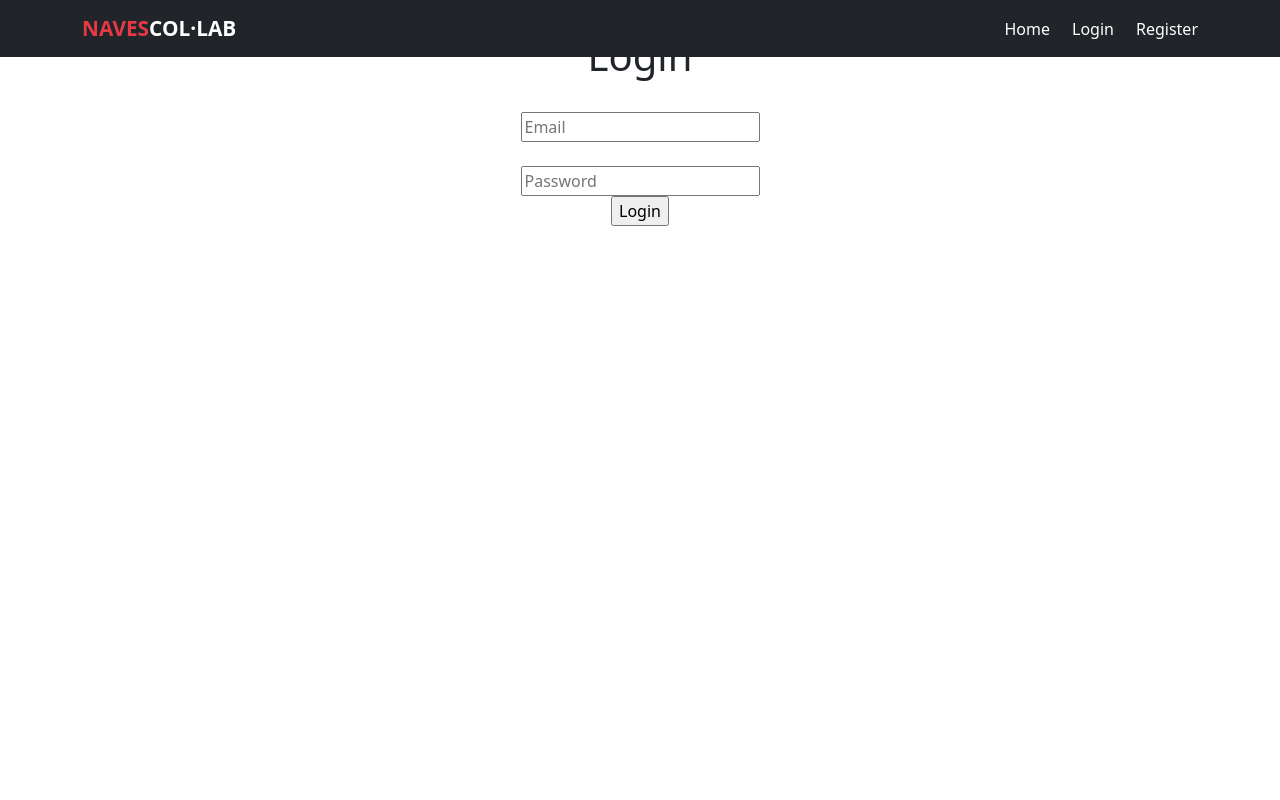
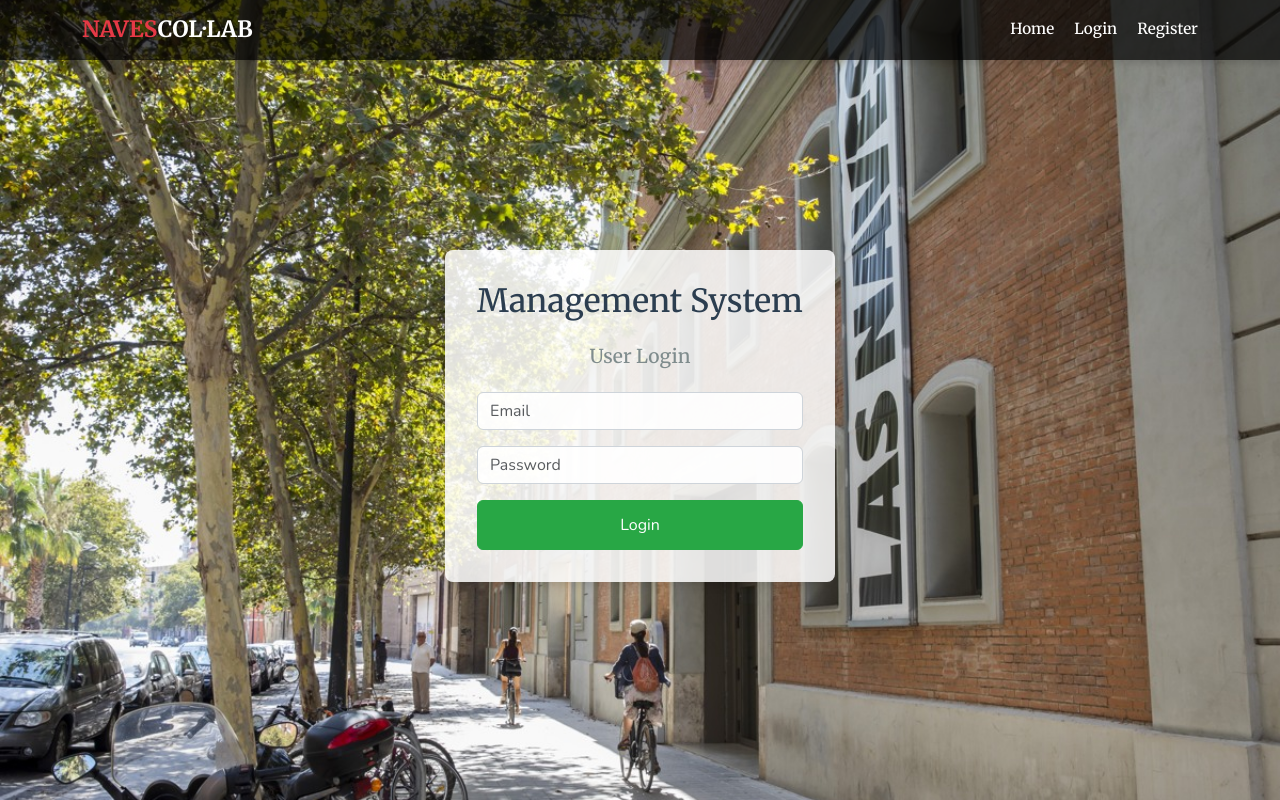
Before and after one commit to Davfernandezz/Naves-Frontend, a React (Vite) app: page /login in a window 1280 px wide. Built offline with nearby package versions, Linux system fonts and the light colour scheme.

Commit message:
feat: login and header design implemented

```diff
--- a/index.html
+++ b/index.html
@@ -6,6 +6,8 @@
     <meta name="viewport" content="width=device-width, initial-scale=1.0" />
     <link href="https://cdn.jsdelivr.net/npm/bootstrap@5.3.3/dist/css/bootstrap.min.css" rel="stylesheet"
     integrity="sha384-QWTKZyjpPEjISv5WaRU9OFeRpok6YctnYmDr5pNlyT2bRjXh0JMhjY6hW+ALEwIH" crossorigin="anonymous">
+    <link href="https://fonts.googleapis.com/css2?family=Merriweather:wght@500;700&display=swap" rel="stylesheet">
+    <link href="https://fonts.googleapis.com/css2?family=Nunito:wght@400;600;700&display=swap" rel="stylesheet">
     <title>Vite + React</title>
   </head>
   <body>
--- a/src/components/Header/Header.css
+++ b/src/components/Header/Header.css
@@ -4,10 +4,13 @@
     top: 0;
     left: 0;
     right: 0;
+    background-color: rgba(0, 0, 0, 0.7);
+    box-shadow: 0 4px 6px rgba(0, 0, 0, 0.1);
+    z-index: 999;
 }
 
 .navbar-brand {
-    font-size: 1.3rem;
+    font-size: 1.4rem;
     font-weight: bold;
     color: #ffffff;
     text-transform: uppercase;
@@ -24,13 +27,14 @@
 }
 
 .nav-item {
-    margin-left: 11px;
+    margin-left: 10px;
     color: #ffffff;
     cursor: pointer;
     transition: color 0.3s ease;
     display: block;
     text-decoration: none;
-    font-weight: 385;
+    font-weight: 400;
+    font-size: 0.95rem;
 }
 
 .nav-item:hover {
@@ -54,6 +58,7 @@
     .nav-item {
         margin-left: 0;
         margin-bottom: 5px;
+        font-size: 1rem;
     }
 
     .navbar-collapse {
@@ -66,3 +71,10 @@
 .red {
     color: #e63946;
 }
+
+
+@media (max-width: 1200px) {
+    .navbar-brand {
+        font-size: 1.2rem; /
+    }
+}
--- a/src/components/Header/Header.jsx
+++ b/src/components/Header/Header.jsx
@@ -20,7 +20,7 @@ export const Header = () => {
     );
 
     return (
-        <nav className="navbar navbar-expand-lg navbar-light bg-dark fixed-top">
+        <nav className="navbar navbar-expand-lg navbar-light fixed-top">
             <div className="container">
                 <a
                     className="navbar-brand"
@@ -71,12 +71,12 @@ export const Header = () => {
                                             <CSurfer path="/accessHistory" content="Access History" />
                                         </li>
                                         <li className="nav-item">
-                                            <CSurfer path="/administration" content="Administration" />
+                                            <CSurfer path="/administration" content="Admin" />
                                         </li>
                                     </>
                                 )}
                                 <li className="nav-item">
-                                    <div onClick={handleLogout}>
+                                    <div className="nav-item" onClick={handleLogout}>
                                         Logout
                                     </div>
                                 </li>
--- a/src/index.css
+++ b/src/index.css
@@ -7,3 +7,23 @@
   -webkit-font-smoothing: antialiased;
   -moz-osx-font-smoothing: grayscale;
 }
+
+body {
+  font-family: 'Merriweather', serif;
+  margin: 0;
+  padding:  0;
+  display: flex;
+  place-items: center;
+  min-width: 320px;
+  min-height: 100vh;
+  background-image: url('../img/background.jpeg');
+  background-size: cover;
+  background-position: center;
+  background-repeat: no-repeat;
+  background-attachment: fixed;
+}
+
+p, th, td, tr, label, input, select, .btn {
+  font-family: 'Nunito', sans-serif;
+
+}
--- a/src/views/Login/Login.css
+++ b/src/views/Login/Login.css
@@ -0,0 +1,61 @@
+.login-wrapper {
+    display: flex;
+    justify-content: center;
+    align-items: center;
+    min-height: 85vh;
+    margin-top: 2em;
+    background-size: cover;
+    background-position: center;
+}
+
+.login-container {
+    width: 100%;
+    max-width: 400px;
+    padding: 2rem;
+    background-color: rgba(255, 255, 255, 0.85);
+    border-radius: 8px;
+    box-shadow: 0 4px 8px rgba(0, 0, 0, 0.1);
+}
+
+.login-title {
+    color: #2c3e50;
+    font-size: 2rem;
+    margin-bottom: 0.5rem;
+}
+
+.login-subtitle {
+    color: #7f8c8d;
+    font-size: 1.2rem;
+}
+
+.login-input {
+    border-radius: 0.375rem;
+    border-color: #ced4da;
+    background-color: rgba(255, 255, 255, 0.9);
+}
+
+.login-input:focus {
+    border-color: #28a745;
+    box-shadow: 0 0 0 0.2rem rgba(40, 167, 69, 0.25);
+}
+
+.login-button {
+    background-color: #28a745;
+    border-color: #28a745;
+    border-radius: 0.375rem;
+    font-size: 1rem;
+    padding: 0.75rem;
+    transition: background-color 0.3s ease;
+    color: #fff;
+}
+
+.login-button:hover {
+    background-color: #218838;
+}
+
+@media (max-width: 768px) {
+    .login-container {
+        width: 90%;
+        padding: 1.5rem;
+    }
+}
--- a/src/views/Login/Login.jsx
+++ b/src/views/Login/Login.jsx
@@ -52,20 +52,40 @@ export const Login = () => {
     }
   }
 
-      return (
-        <>
-          <h1>Login</h1>
-          <div>
-            <CInput type="email" name="email" placeholder='Email' emitFunction={handleChange} />
-          </div>
-          <div>
-            <CInput type="password" name="password" placeholder='Password' emitFunction={handleChange} />
-          </div>
-          <div>
-            <input type="button" value="Login" onClick={login} />
-          </div>
-        </>
-      )
-}
-
+  return (
+    <div className="login-wrapper">
+        <div className="login-container">
+            <h1 className="login-title text-center mb-4">Management System</h1>
+            <h2 className="login-subtitle text-center mb-4">User Login</h2>
+            <form>
+                <div className="mb-3">
+                    <input
+                        type="email"
+                        name="email"
+                        placeholder="Email"
+                        onChange={handleChange}
+                        className="form-control login-input"
+                    />
+                </div>
+                <div className="mb-3">
+                    <input
+                        type="password"
+                        name="password"
+                        placeholder="Password"
+                        onChange={handleChange}
+                        className="form-control login-input"
+                    />
+                </div>
+                <button
+                    type="button"
+                    onClick={login}
+                    className="btn btn-primary w-100 login-button"
+                >
+                    Login
+                </button>
+            </form>
+        </div>
+    </div>
+);
+};
 export default Login;
```
Also changed, not shown: img/background.jpeg (added).
